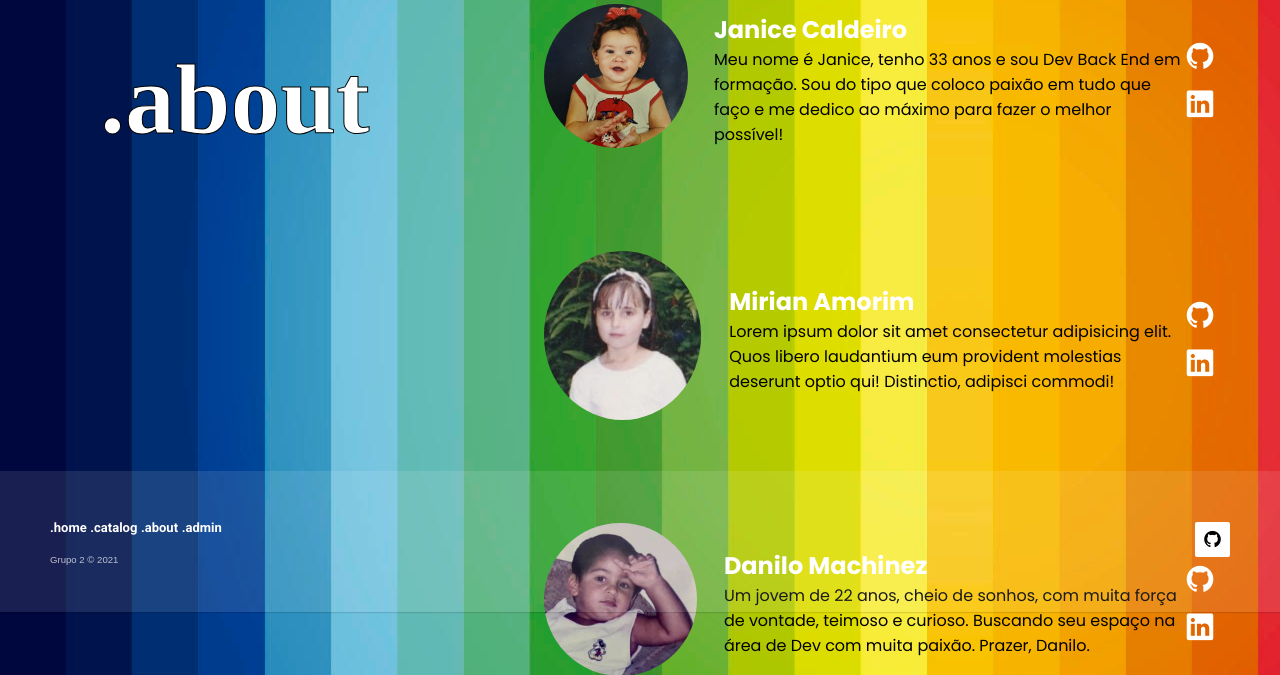
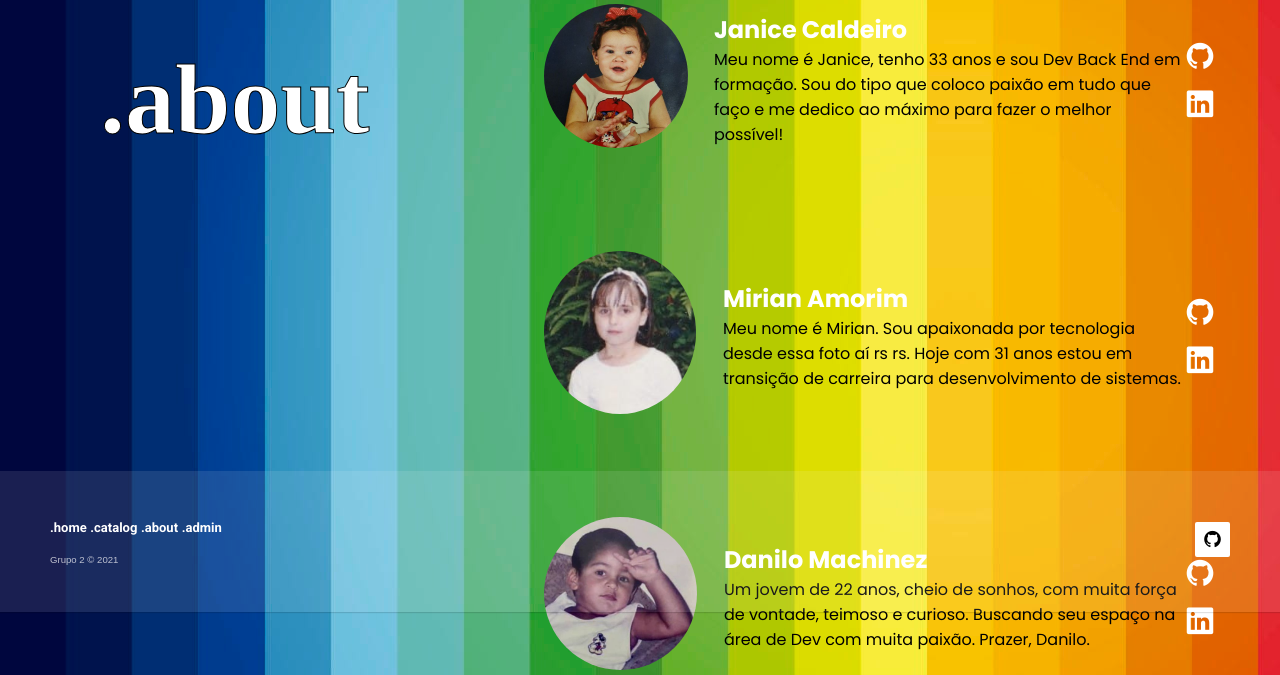
Before and after one commit to janicecaldeira/ProjetoFinal, a Flask app: page /about in a window 1280 px wide. Shown: the part 188-863 px from the top of the page. Run offline with Flask 2, Linux system fonts and the light colour scheme; some web fonts are replaced.

Commit message:
Atualizando Projeto Final

```diff
--- a/templates/about.html
+++ b/templates/about.html
@@ -75,7 +75,7 @@ linkedin e no github de cada um; about.html  -->
                     </div>
                     <div class="about__text">
                         <h2>Mirian Amorim</h2>
-                        <p>Lorem ipsum dolor sit amet consectetur adipisicing elit. Quos libero laudantium eum provident molestias deserunt optio qui! Distinctio, adipisci commodi!</p>
+                        <p>Meu nome é Mirian. Sou apaixonada por tecnologia desde essa foto aí rs rs. Hoje com 31 anos estou em transição de carreira para desenvolvimento de sistemas.</p>
                     </div>
                     <div class="about__icons">
                         <a href= "https://github.com/MirianAmorim" target="_blank">
```
